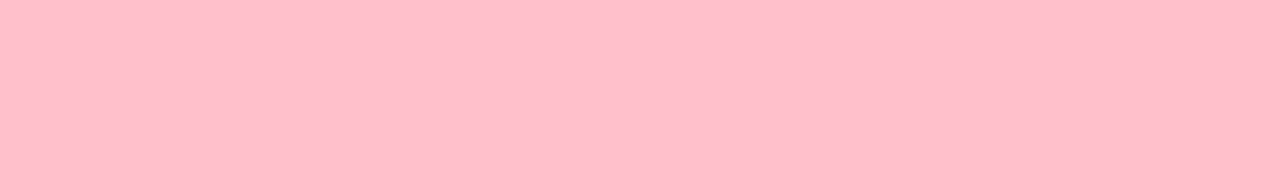
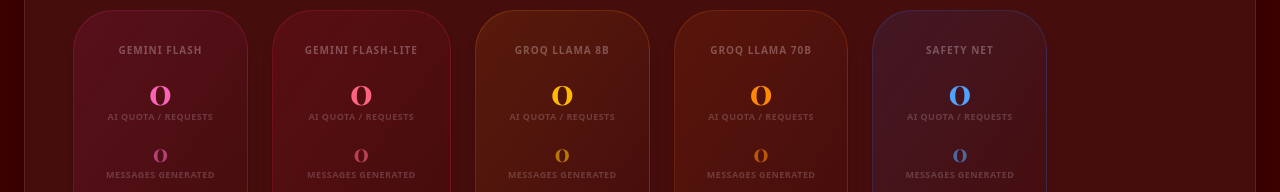
Before and after one commit to officialjesprec/Luvv, a React (Vite) app: page /luvv-hq in a window 1280 px wide. Shown: the part 760-952 px from the top of the page. Before the commit the page ends 800 px from the top, so only its background shows below. Built offline with nearby package versions, Linux system fonts and the light colour scheme; no server answers; the database is empty; a web font is replaced by a local one.

Commit message:
fix: add missing rose and orange color themes to ProviderCard

```diff
--- a/components/AdminDashboard.tsx
+++ b/components/AdminDashboard.tsx
@@ -342,9 +342,11 @@
 const ProviderCard = ({ label, requests, messages, sub, color }: any) => {
     const theme = {
         pink: 'from-pink-500/10 border-pink-500/20 text-pink-400',
+        rose: 'from-rose-500/10 border-rose-500/20 text-rose-400',
         amber: 'from-amber-500/10 border-amber-500/20 text-amber-400',
+        orange: 'from-orange-500/10 border-orange-500/20 text-orange-400',
         blue: 'from-blue-500/10 border-blue-500/20 text-blue-400'
-    }[color as 'pink' | 'amber' | 'blue'];
+    }[color as 'pink' | 'rose' | 'amber' | 'orange' | 'blue'];
 
     return (
         <div className={`p-8 bg-gradient-to-br ${theme} border rounded-[2.5rem] text-center shadow-lg group hover:scale-105 transition-all`}>
```
